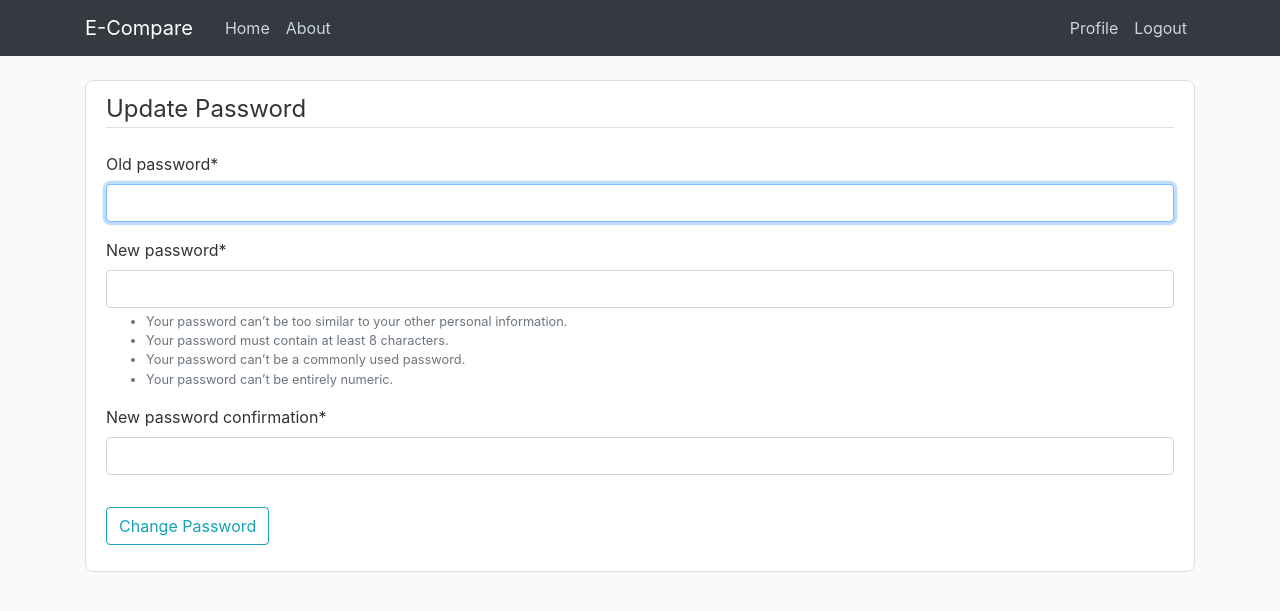
After one commit to neekho/ECompare, a Django app: page /password/ in a window 1280 px wide. The commit adds this page. Shown: the top 611 px of the page. Run offline with Django 4.2, Linux system fonts and the light colour scheme; a user stored in the database is signed in; some libraries are stand-ins or nearby versions.

Commit message:
combining retailer/customer profile into a route 1

```diff
--- a/ECompareApp/urls.py
+++ b/ECompareApp/urls.py
@@ -21,6 +21,7 @@ from django.conf.urls.static import static
 # register view
 from users import views as user_views
 
+from users.views import PasswordsChangeView
 
 # built in login and logout views from django
 from django.contrib.auth import views as auth_views
@@ -32,17 +33,22 @@ urlpatterns = [
 
     path('profile/', user_views.profile, name='profile'),
 
-    path('retailer/', user_views.retailer_profile, name='retailer-profile'),
+    # path('retailer/', user_views.retailer_profile, name='retailer-profile'), #!!!
 
-    path('', auth_views.LoginView.as_view(template_name='users/login.html'), name='login'),
+    path('', auth_views.LoginView.as_view(template_name='users/login.html'), name='login'), # HOME PAGE = LOGIN
 
     path('logout/', auth_views.LogoutView.as_view(template_name='users/logout.html'), name='logout'),
 
+
+    # path('password', auth_views.PasswordChangeView.as_view(template_name='users/change_password.html')),
+    path('password/', PasswordsChangeView.as_view(template_name='users/change_password.html'), name='change-password'),
 
 
     path('shop/', include('main.urls')),
 
     path('admin/', admin.site.urls),
+
+    path('__debug__/', include('debug_toolbar.urls')),
 
 
 ]
--- a/main/templates/main/comparison.html
+++ b/main/templates/main/comparison.html
@@ -1,6 +1,9 @@
 {% extends "main/base.html" %}
 {% load humanize%}
 {% block content %}
+
+
+    <h1 class="mb-3">Prices: </h1>
 
 
     {% for posts in posts%}
--- a/main/templates/main/qr_code.html
+++ b/main/templates/main/qr_code.html
@@ -12,7 +12,7 @@
             </fieldset>
 
             <div class="form-group">
-                <button class="btn btn-outline-primary" type="submit">Save</button>
+                <!-- <button class="btn btn-outline-primary" type="submit">Save</button> -->
                 <a class="btn btn-outline-secondary" href="{% url 'laptop-detail' object.uuid%}">Back</a>
             </div>
 
--- a/main/urls.py
+++ b/main/urls.py
@@ -38,7 +38,7 @@ urlpatterns = [
 # ** to do
 # ** populate laptop models (change price field into integer) OK
 # ** comparison logic MEDJ OK
-# ** camera?
+
 
 # ** measure query return time for chapter 4
 # ** re-write chapter 1 (scope)
--- a/main/views.py
+++ b/main/views.py
@@ -4,6 +4,8 @@ from django.views.generic import ListView, DetailView, CreateView, UpdateView, D
 
 from . models import Laptop
 from users.models import Retailer, RetailerProfile
+
+from django.contrib.auth.decorators import login_required
 
 
 
@@ -12,7 +14,7 @@ from users.models import Retailer, RetailerProfile
 
 
 
-
+@login_required
 def shop_view(request):
 
     posts, search = _search_laptop(request)
--- a/users/models.py
+++ b/users/models.py
@@ -36,18 +36,8 @@ class User(AbstractUser):
 
         if not self.pk:
             self.role = self.base_role
-            print(self.role)
+            # print(self.role)
         super().save(*args, **kwargs)
-
-
-
-
-
-
-
-
-
-
 
 
 
@@ -66,15 +56,10 @@ class Customer(User):
 
     base_role = User.Role.CUSTOMER
 
-    print(base_role)
-
-
     customer = CustomerManager()
 
     class Meta:
         proxy = True
-
-
 
 
 
@@ -113,31 +98,6 @@ class CustomerProfile(models.Model):
 
 
 
-
-
-
-
-
-
-
-
-
-
-
-
-
-
-
-
-
-
-
-
-
-
-
-
-
 class RetailerManager(BaseUserManager):
     def get_queryset(self, *args, **kwargs):
         results = super().get_queryset(*args, **kwargs)
@@ -149,13 +109,10 @@ class Retailer(User):
 
     base_role = User.Role.RETAILER
 
-    print(base_role)
-
     retailer = RetailerManager()
 
     class Meta:
         proxy = True
-
 
 
 
@@ -171,10 +128,8 @@ class RetailerProfile(models.Model):
 
     retailer_image = models.ImageField(default='default-profile.jpg', upload_to='retailer_pics')
 
-
     def __str__(self):
         return f'{self.retailer.username} Retailer Profile'
-
 
     def save(self, *args, **kwargs):
         super().save()
--- /dev/null
+++ b/users/templates/users/change_password.html
@@ -0,0 +1,23 @@
+{% extends "main/base.html" %}
+{% load crispy_forms_tags %}
+{% block content %}
+    <div class="content-section">
+        <form method="POST">
+
+            {% csrf_token%}
+            <fieldset class="form-group">
+                <legend class="border-bottom mb-4">Update Password</legend>
+                {{ form |crispy }}
+            </fieldset>
+
+            <div class="form-group">
+                <button class="btn btn-outline-info " type="submit">Change Password</button>
+            </div>
+
+
+        </form>
+
+
+    </div>
+
+{% endblock content %}
--- a/users/templates/users/profile.html
+++ b/users/templates/users/profile.html
@@ -29,6 +29,8 @@
 
             <div class="form-group">
                 <button class="btn btn-outline-info " type="submit">Update</button>
+                <button class="btn btn-outline-info " href="{% url 'change-password' %}">Change Password</button>
+
             </div>
         </form>
 
--- a/users/templates/users/retailer.html
+++ b/users/templates/users/retailer.html
@@ -30,6 +30,7 @@
 
             <div class="form-group">
                 <button class="btn btn-outline-info " type="submit">Update</button>
+                <button class="btn btn-outline-info " href="{% url 'change-password' %}">Change Password</button>
             </div>
         </form>
 
--- a/users/views.py
+++ b/users/views.py
@@ -1,9 +1,14 @@
 from django.shortcuts import render, redirect
 from django.contrib import messages
 from django.contrib.auth.decorators import login_required
+from django.urls import reverse_lazy
 
 
 from users.forms import UserRegisterForm, UserUpdateForm, CustomerProfileUpdateForm, RetailerProfileUpdateForm
+
+from django.contrib.auth.views import PasswordChangeView
+from django.contrib.auth.forms import PasswordChangeForm
+
 
 # Create your views here.
 
@@ -32,45 +37,75 @@ def register(request):
 
 
 
+@login_required
+def profile(request):
+
+    if request.user.customerprofile:
+        if request.method == 'POST':
+
+            user_update = UserUpdateForm(request.POST, instance=request.user)
+
+            customer_profile_update = CustomerProfileUpdateForm(request.POST, request.FILES, instance=request.user.customerprofile)
+
+            if user_update.is_valid() and customer_profile_update.is_valid():
+
+                user_update.save()
+                customer_profile_update.save()
+
+                messages.success(request, f'Account has been updated')
+                return redirect('profile')
+
+
+
+        else:
+
+
+            user_update = UserUpdateForm(instance=request.user)
+
+            customer_profile_update = CustomerProfileUpdateForm(instance=request.user.customerprofile)
+
+        context = {
+            'user_update': user_update,
+            'customer_profile_update': customer_profile_update
+        }
+
+        return render(request, 'users/profile.html', context)
 
 
 
 
+    elif request.user.retailerprofile:
+        if request.method == 'POST':
 
 
+            user_update = UserUpdateForm(request.POST, instance=request.user)
 
+            retailer_profile_update = RetailerProfileUpdateForm(request.POST, request.FILES, instance=request.user.retailerprofile)
 
+            if user_update.is_valid() and retailer_profile_update.is_valid():
 
+                user_update.save()
+                retailer_profile_update.save()
 
+                messages.success(request, f'Retail account has been updated')
+                return redirect('retailer-profile')
 
-@login_required
-def profile(request):
+        else:
+            user_update = UserUpdateForm(instance=request.user)
 
-    if request.method == 'POST':
+            retailer_profile_update = RetailerProfileUpdateForm(instance=request.user.retailerprofile)
 
-        user_update = UserUpdateForm(request.POST, instance=request.user)
+        context = {
+            'user_update': user_update,
+            'retailer_profile_update': retailer_profile_update
+        }
 
-        customer_profile_update = CustomerProfileUpdateForm(request.POST, request.FILES, instance=request.user.customerprofile)
-
-        if user_update.is_valid() and customer_profile_update.is_valid():
-            user_update.save()
-            customer_profile_update.save()
-
-            messages.success(request, f'Account has been updated')
-            return redirect('profile')
+        return render(request, 'users/retailer.html', context)
 
 
     else:
-        user_update = UserUpdateForm(instance=request.user)
+        return render(request, 'users/profile.html', context)
 
-        customer_profile_update = CustomerProfileUpdateForm(instance=request.user.customerprofile)
-
-    context = {
-        'user_update': user_update,
-        'customer_profile_update': customer_profile_update
-    }
-
-    return render(request, 'users/profile.html', context)
 
 
 
@@ -106,3 +141,8 @@ def retailer_profile(request):
     }
 
     return render(request, 'users/retailer.html', context)
+
+
+class PasswordsChangeView(PasswordChangeView):
+    form_class = PasswordChangeForm
+    success_url = reverse_lazy('profile')
```
Also changed, not shown: ECompareApp/settings.py (+10 -0 lines), users/forms.py (+5 -2 lines), db.sqlite3, media/qr_codes/qr_code-60d749b0-95d3-42c4-ae9b-b675bdc7b3b5_PP1tnaz.png (renamed from media/qr_codes/qr_code-60d749b0-95d3-42c4-ae9b-b675bdc7b3b5.png).
